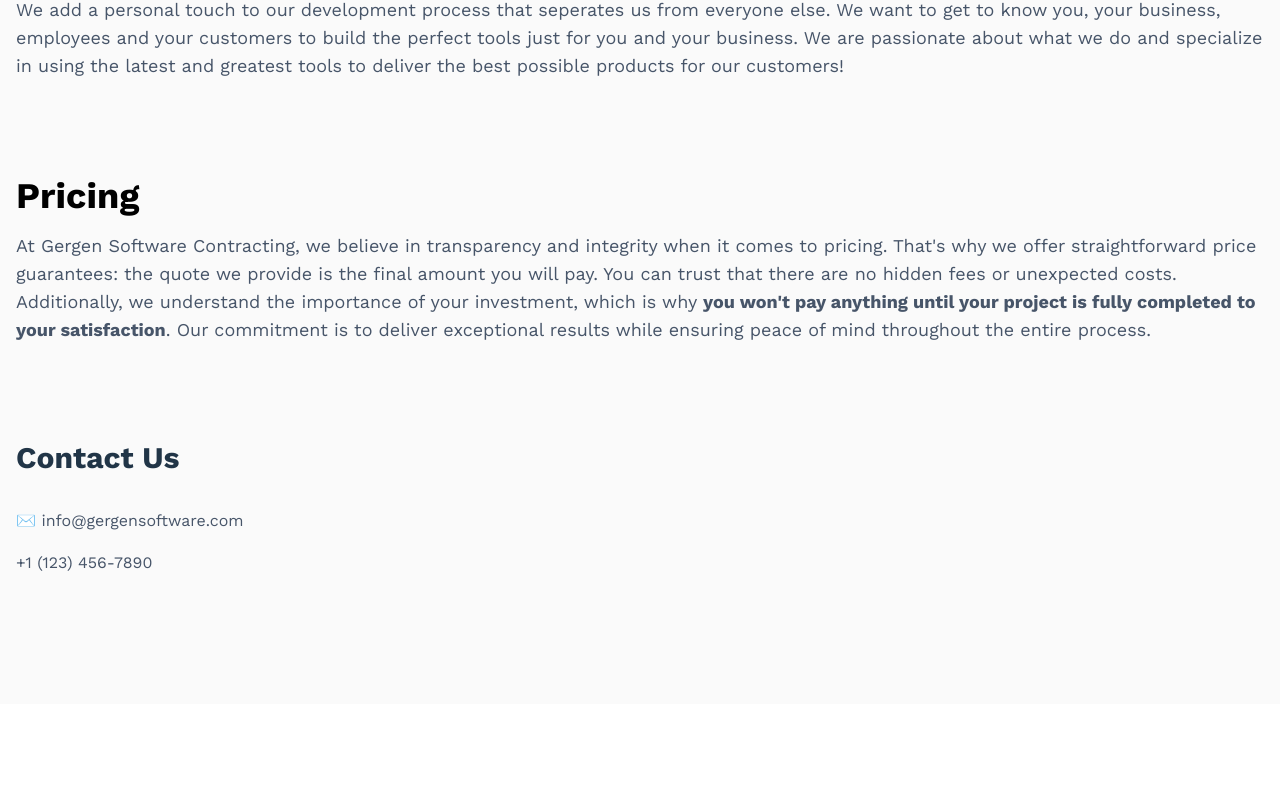
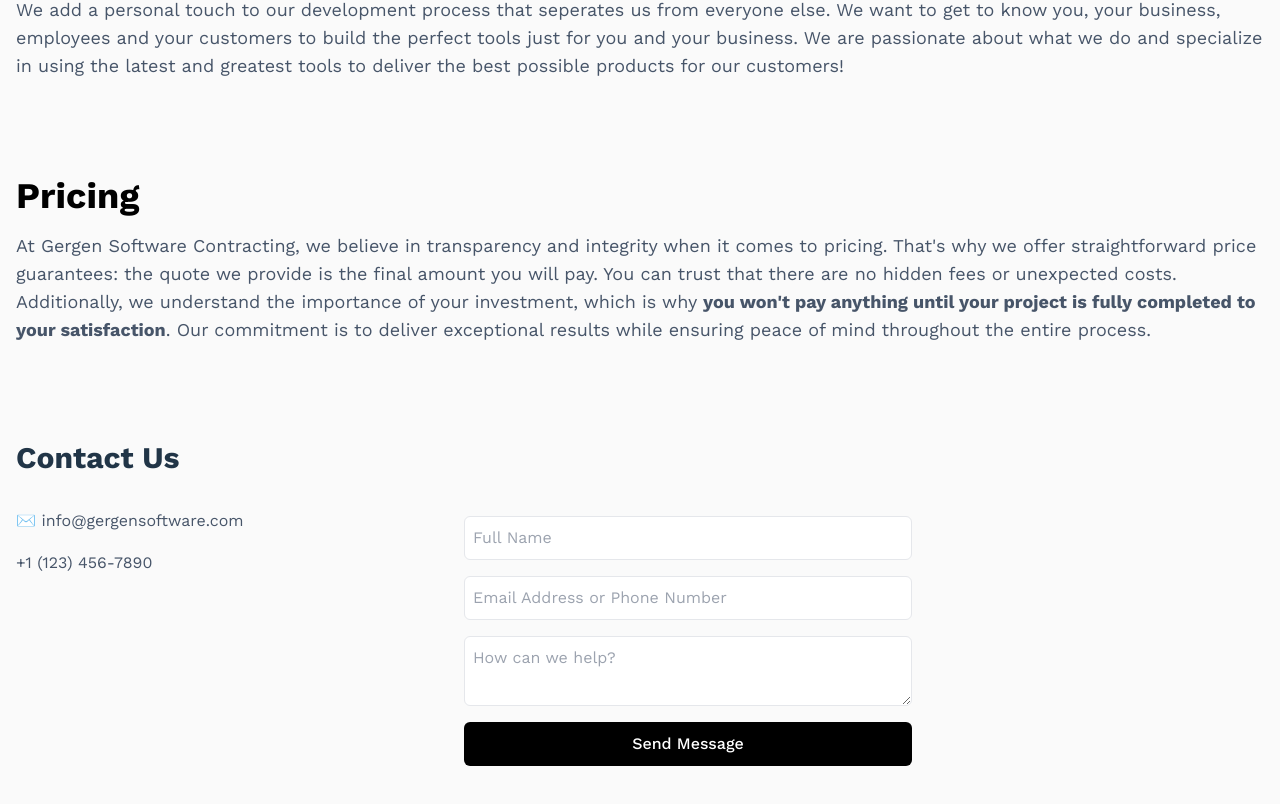
Before and after one commit to JakeGergen714/JakeGergen714.github.io, a React (Vite) app: page / in a window 1280 px wide. Shown: the part 1024-1828 px from the top of the page. Before the commit the page ends 1728 px from the top, so only its background shows below. Built offline with nearby package versions, Linux system fonts and the light colour scheme.

Commit message:
added api call

```diff
--- a/src/App.tsx
+++ b/src/App.tsx
@@ -1,4 +1,4 @@
-import React from 'react';
+import React, { useRef, useState } from 'react';
 import Header from './components/Header';
 import { CgWebsite } from 'react-icons/cg';
 import { ImMobile } from 'react-icons/im';
@@ -8,6 +8,42 @@
 import { GrHost } from 'react-icons/gr';
 
 const App: React.FC = () => {
+  const form = useRef<HTMLFormElement>(null);
+  const [showSuccessPopup, setShowSuccessPopup] = useState(false);
+
+  const sendEmail = async (e: React.FormEvent) => {
+    e.preventDefault();
+
+    if (form.current) {
+      const emailData = { email: form.current.user_email.value }; // Ensure this matches your input field's name
+
+      try {
+        const response = await fetch('/api/send-email', {
+          method: 'POST',
+          headers: {
+            'Content-Type': 'application/json',
+          },
+          body: JSON.stringify(emailData),
+        });
+
+        if (!response.ok) {
+          throw new Error('Failed to send email');
+        }
+
+        console.log('SUCCESS!');
+        form.current.reset(); // Reset the form
+        setShowSuccessPopup(true); // Show success popup
+
+        // Hide the popup after 3 seconds
+        setTimeout(() => {
+          setShowSuccessPopup(false);
+        }, 3000);
+      } catch (error) {
+        console.log('FAILED...', error);
+      }
+    }
+  };
+
   return (
     <div className='flex flex-col min-h-screen max-w-7xl mx-auto px-4 font-custom'>
       <Header />
@@ -127,13 +163,49 @@
             </h2>
           </div>
         </div>
-        <div id='contact' className='Container mb-24'>
+        <div id='contact' className='Container mb-16'>
           <h1 className='text-3xl font-bold mb-4'>Contact Us</h1>
           <div className='grid md:grid-cols-2 max-w-4xl mt-8'>
             <div className='flex flex-col gap-4 text-left text-slate-600 leading-relaxed'>
               <p>✉️ info@gergensoftware.com</p>
               <p className='mb-8'>+1 (123) 456-7890</p>
             </div>
+            {/* Success Popup */}
+
+            <form
+              ref={form}
+              onSubmit={sendEmail}
+              className='flex flex-col gap-4 text-slate-600 leading-relaxed service-description'
+            >
+              <input
+                type='text'
+                placeholder='Full Name'
+                name='full_name'
+                className='border rounded-md p-2'
+              />
+              <input
+                type='email'
+                name='contact_info'
+                placeholder='Email Address or Phone Number'
+                className='border rounded-md p-2'
+              />
+              <textarea
+                name='message'
+                placeholder='How can we help?'
+                className='border rounded-md p-2'
+              ></textarea>
+              {showSuccessPopup && (
+                <div className='bg-green-500 text-white py-2 px-4 rounded-md shadow-md'>
+                  Message sent successfully!
+                </div>
+              )}
+              <button
+                type='submit'
+                className='bg-black text-white p-2 rounded-md'
+              >
+                Send Message
+              </button>
+            </form>
           </div>
         </div>
       </main>
```
Also changed, not shown: api/send-email.js (added, +25 -0 lines).
